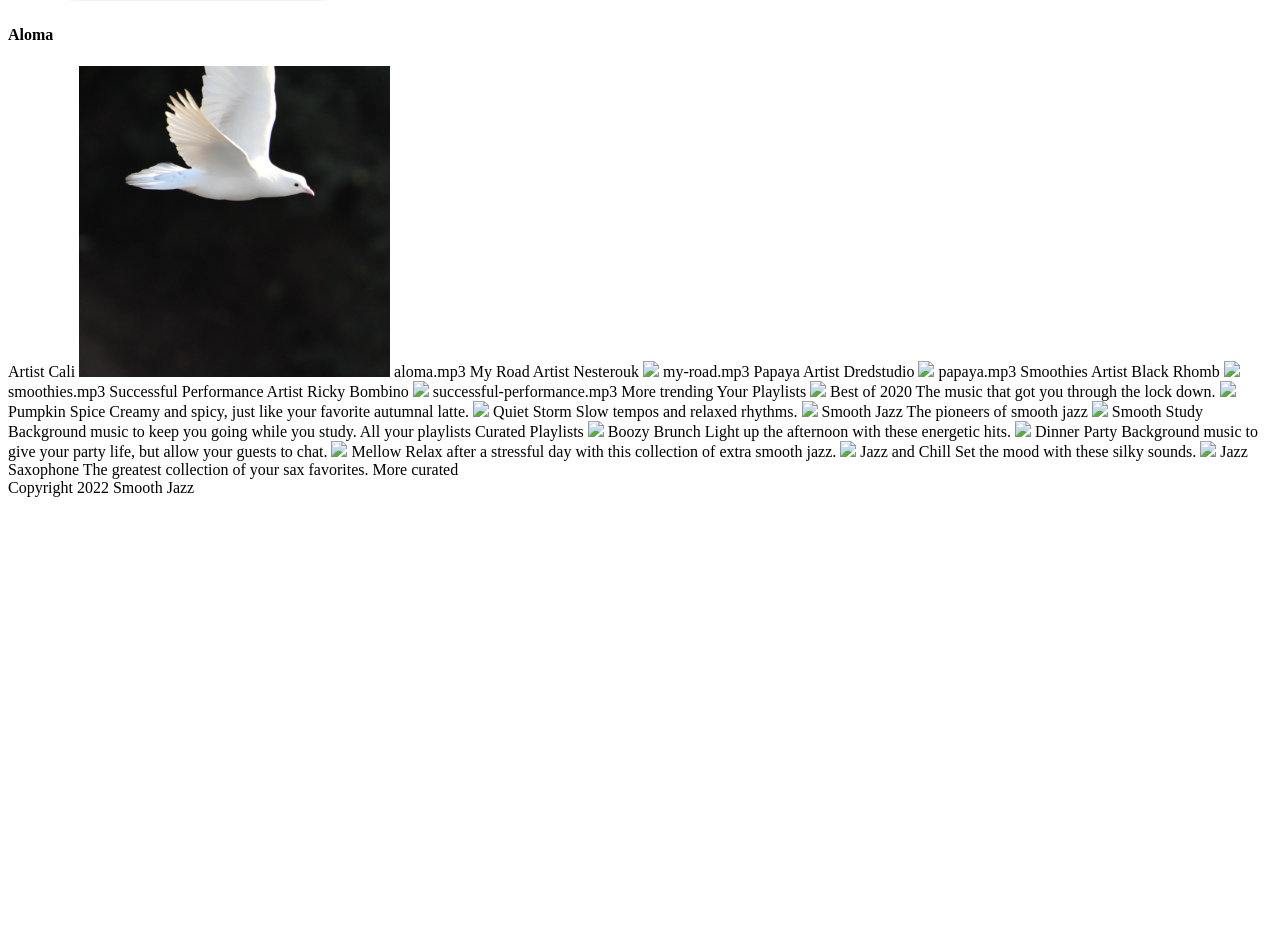
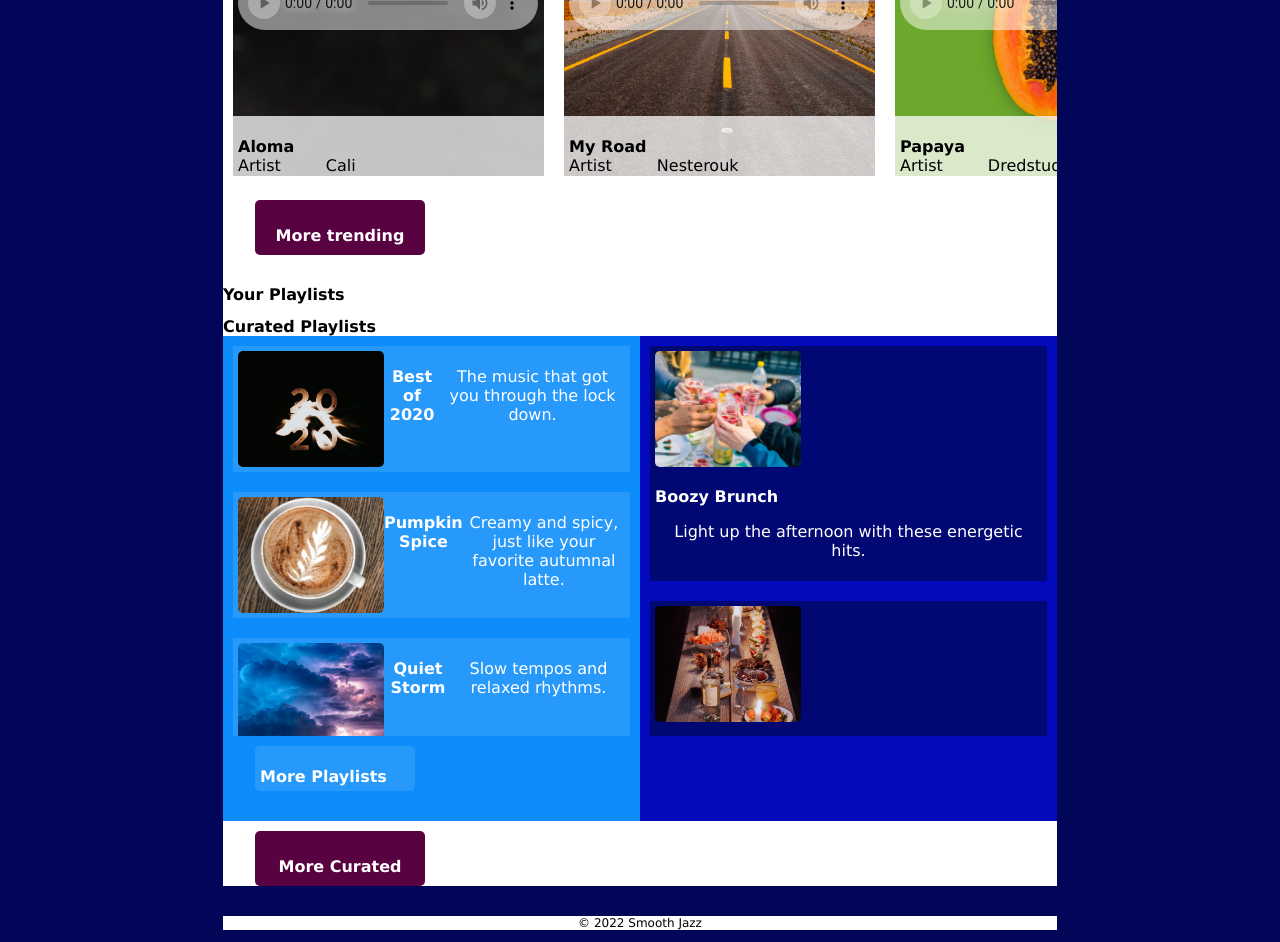
Before and after one commit to RobertsJeffrey/streamingmedia, a plain HTML site: page index.html in a window 1280 px wide. Shown: the part 295-1237 px from the top of the page. Before the commit the page ends 800 px from the top, so only its background shows below. Drawn offline with Linux system fonts and the light colour scheme.

Commit message:
Large CSS and HTML update
Corrected HTML layout and added CSS

```diff
--- a/index.html
+++ b/index.html
@@ -5,12 +5,11 @@
     <meta charset="UTF-8">
     <meta http-equiv="X-UA-Compatible" content="IE=edge">
     <meta name="viewport" content="width=device-width, initial-scale=1.0">
-    <link href="styles.css" rel="stylesheet">
+    <link href="style.css" rel="stylesheet">
     <title>MuzakMaker- Smooth Jazz</title>
 </head>
 
 <body>
-
     <header>
         <h1>Smooth Jazz</h1>
         <p>This station is dedicated to the soothing sounds of smooth jazz. This genre of commercially oriented
@@ -28,105 +27,154 @@
             <li><a href="user"><img src="images/duke-silver.png" alt="user profile picture"></a></li>
         </ul>
     </nav>
+    <main>
+        <section id="trending">
+            <h2>Trending Songs</h2>
+            <div class="scroll">
+                <section>
+                    <div>
+                        <h3>Aloma</h3>
+                        <dl>
+                            <dt>Artist</dt>
+                            <dd>Cali</dd>
+                        </dl>
+                    </div>
+                    <img src="images/aloma-cover.png" alt="Aloma cover">
+                    <audio controls src="audio/aloma.mp3">
+                    </audio>
+                </section>
+                <section>
+                    <div>
+                        <h3>My Road</h3>
+                        <dl>
+                            <dt>Artist</dt>
+                            <dd>Nesterouk</dd>
+                        </dl>
+                    </div>
+                    <img src="images/my-road-cover.png" alt="My Road cover">
+                    <audio controls src="audio/my-road.mp3">
+                    </audio>
+                </section>
+                <section>
+                    <div>
+                        <h3>Papaya</h3>
+                        <dl>
+                            <dt>Artist</dt>
+                            <dd>Dredstudio</dd>
+                        </dl>
+                    </div>
+                    <img src="images/papaya-cover.png" alt="papaya cover">
+                    <audio controls src="audio/papaya.mp3">
 
+                    </audio>
+                </section>
+                <section>
+                    <div>
+                        <h3>Smoothies</h3>
+                        <dl>
+                            <dt>Artist</dt>
+                            <dd>Black Rhomb</dd>
+                        </dl>
+                    </div>
+                    <img src="images/smoothies-cover.png" alt="Smoothies cover">
+                    <audio controls src="audio/smoothies.mp3">
+
+                    </audio>
+                </section>
+                <section>
+                    <div>
+                        <h3>Successful Performance</h3>
+                        <dl>
+                            <dt>Artist</dt>
+                            <dd>Ricky Bombino</dd>
+                        </dl>
+                    </div>
+                    <img src="images/successful-performance-cover.png" alt="successful-performance.mp3">
+                    <audio controls src="audio/successful-performance.mp3"></audio>
+                </section>
+            </div>
+            <section class="more">
+                <h3>More trending</h3>
+            </section>
+        </section>
+        <h2>Your Playlists</h2>
+        <h2>Curated Playlists</h2>
+        <div class="vertcontainer">
+            <section id="playlists">
+                <div class="scroll">
+                    <section>
+                        <img src="images/best-of-2020-cover.png" alt="Best of 2020 cover">
+
+                        <h3>Best of 2020</h3>
+                        <p class="">The music that got you through the lock down.</p>
+
+                    </section>
+                    <section>
+                        <img src="images/pumpkin-spice-cover.png" alt="Pumpkin Spice Cover">
+                        <h3>Pumpkin Spice</h3>
+                        <p>Creamy and spicy, just like your favorite autumnal latte.
+                        </p>
+                    </section>
+                    <section>
+                        <img src="images/quiet-storm-cover.png" alt="Quiet Storm Cover">
+                        <h3>Quiet Storm</h3>
+                        <p>Slow tempos and relaxed rhythms. </p>
+                    </section>
+                    <section>
+                        <img src="images/smooth-jazz-cover.png" alt="Smooth Jazz Cover">
+                        <h3>Smooth Jazz</h3>
+                        <p></p>
+                    </section>
+                    <section>
+                        <img src="images/smooth-study-cover.png" alt="Smooth Study Cover">
+                        <h3>Smooth Study</h3>
+                        <p>Background music to keep you going while you study.</p>
+                    </section>
+                </div>
+                <section class="more">
+                    <h3>More Playlists</h3>
+                </section>
+            </section>
+
+            <section id="curated">
+
+                <div class="scroll">
+                    <section>
+                        <img src="images/boozy-brunch-cover.png" alt="Boozy Brunch cover">
+                        <h3>Boozy Brunch</h3>
+                        <p>Light up the afternoon with these energetic hits.</p>
+                    </section>
+                    <section>
+                        <img src="images/dinner-party-cover.png" alt="Dinner Party Cover">
+                        <h3>Dinner Part</h3>
+                        <p>Background music to give your party life, but allow your guests to chat.</p>
+                    </section>
+                    <section>
+                        <img src="images/mellow-cover.png" alt="Mellow Cover">
+                        <h3>Mellow</h3>
+                        <p>Relax after a stressful day with this collection of extra smooth jazz.</p>
+                    </section>
+                    <section>
+                        <img src="images/jazz-chill-cover.png" alt="Jazz and Chill Cover">
+                        <h3>Jazz and Chill</h3>
+                        <p>Set the mood with these silky sounds.</p>
+                    </section>
+                    <section>
+                        <img src="images/smooth-saxophone-cover.png" alt="Smooth Saxophone Cover">
+                        <h3>Jazz Saxophone</h3>
+                        <p>The greatest collection of your sax favorites.</p>
+                    </section>
+                </div>
+        </div>
+        <section class="more">
+            <h3>More Curated</h3>
+        </section>
+        </section>
     </main>
 
-
-
-    <h3>Trending Songs</h3>
-
-    <figure>
-        <figcaption>Artist Cali</figcaption>
-        <audio controls src="audio/aloma-cover.mp3">
-
-        </audio>
-    </figure>
-
-
-
-
-    <h4>Aloma</h4>
-    Artist Cali
-    <img src="images/aloma-cover.png">
-    aloma.mp3
-
-    My Road
-    Artist Nesterouk
-    <img src="my-road-cover.png">
-    my-road.mp3
-
-    Papaya
-    Artist Dredstudio
-    <img src="papaya-cover.png">
-    papaya.mp3
-
-    Smoothies
-    Artist Black Rhomb
-    <img src="smoothies-cover.png">
-    smoothies.mp3
-
-    Successful Performance
-    Artist Ricky Bombino
-    <img src="successful-performance-cover.png">
-    successful-performance.mp3
-
-    More trending
-    Your Playlists
-    <img src="best-of-2020-cover.png">
-    Best of 2020
-    The music that got you through the lock down.
-
-
-    <img src="pumpkin-spice-cover.png">
-    Pumpkin Spice
-    Creamy and spicy, just like your favorite autumnal latte.
-
-
-    <img src="quiet-storm-cover.png">
-    Quiet Storm
-    Slow tempos and relaxed rhythms.
-
-
-    <img src="smooth-jazz-cover.png">
-    Smooth Jazz
-    The pioneers of smooth jazz
-
-
-    <img src="smooth-study-cover.png">
-    Smooth Study
-    Background music to keep you going while you study.
-
-
-    All your playlists
-    Curated Playlists
-    <img src="boozy-brunch-cover.png">
-    Boozy Brunch
-    Light up the afternoon with these energetic hits.
-
-    <img src="dinner-party-cover.png">
-    Dinner Party
-    Background music to give your party life, but allow your guests to chat.
-
-    <img src="mellow-cover.png">
-    Mellow
-    Relax after a stressful day with this collection of extra smooth jazz.
-
-    <img src="jazz-chill-cover.png">
-    Jazz and Chill
-    Set the mood with these silky sounds.
-
-    <img src="smooth-saxophone-cover.png">
-    Jazz Saxophone
-    The greatest collection of your sax favorites.
-
-    More curated
-
-    </main>
     <footer>
-
-        Copyright 2022 Smooth Jazz
+        <p>&copy; 2022 Smooth Jazz</p>
     </footer>
-
 
 </body>
 
--- /dev/null
+++ b/style.css
@@ -0,0 +1,227 @@
+html {
+    font-family: Verdana, Geneva, Tahoma, sans-serif;
+
+    background-color: #020659;
+}
+
+body {
+    width: 375px;
+}
+
+
+@media Screen and (min-width: 835px) {
+    body {
+        width: 834px;
+        margin: auto;
+    }
+
+    #playlists .scroll,
+    #curated .scroll {
+        display: grid;
+        grid-template-columns: 1fr;
+        overflow-x: hidden;
+        overflow-y: auto;
+        max-height: 400px;
+    }
+
+    .vertcontainer {
+        display: grid;
+        grid-template-columns: 1fr 1fr;/
+    }
+
+    nav {
+        color: white;
+        z-index: 2;
+        position: absolute;
+    }
+
+    ul {
+        min-height: auto;
+        overflow: visible;
+    }
+
+}
+
+#playlists {
+    background-color: #0d8dfb;
+
+}
+
+#playlists section {
+    background-color: #2699fb;
+    padding: 5px;
+    color: white;
+    display: flex;
+}
+
+#playlists h3,
+p {
+    text-align: center;
+}
+
+
+#curated {
+    background-color: #030ABC;
+}
+
+#curated section {
+    background-color: #020873;
+    color: white;
+    padding: 5px;
+}
+
+header {
+    color: #ffffff;
+}
+
+h1 {
+    font-size: 1.25em;
+}
+
+h2,
+h3 {
+    font-size: 1em;
+    margin-bottom: 0;
+}
+
+p,
+dl,
+dd {
+    font-size: 1em;
+}
+
+footer {
+    background: #ffffff;
+}
+
+footer p {
+    font-size: .75em;
+}
+
+ul {
+    max-height: 0;
+    overflow: hidden;
+}
+
+input:checked~ul {
+    max-height: 500px;
+}
+
+input {
+    display: none;
+}
+
+nav h2 {
+    visibility: hidden;
+}
+
+main {
+    background-color: #ffffff;
+    padding-top: 10px;
+}
+
+.scroll {
+    display: grid;
+    grid-template-columns: repeat(5, 1fr);
+    overflow-y: hidden;
+    overflow-x: auto;
+}
+
+.scroll section {
+    margin: 10px;
+    position: relative;
+
+}
+
+.scroll div {
+    position: absolute;
+    top: 251px;
+    background-color: rgba(255, 255, 255, .75);
+    padding: 5px;
+    height: 50px;
+    width: 350px;
+}
+
+dl {
+    display: flex;
+    margin-top: 0;
+}
+
+dt {
+    padding-right: 5px;
+
+}
+
+audio {
+    position: absolute;
+    bottom: 150px;
+    left: 5px;
+}
+
+.more {
+    text-decoration: none;
+    background-color: #590242;
+    color: #ffffff;
+    border-radius: 5px;
+    padding: 10px;
+    width: 150px;
+    display: block;
+    text-align: center;
+    margin: 10px 0 30px 32px;
+}
+
+.more:hover {
+    background-color: #020659;
+}
+
+audio::-webkit-media-controls-mute-button {
+    background-color: #ffffff;
+    border-radius: 50%;
+}
+
+audio::-webkit-media-controls-play-button {
+    background-color: #ffffff;
+    border-radius: 50%;
+}
+
+audio::-webkit-media-controls-enclosure {
+    background-color: rgba(255, 255, 255, .5);
+}
+
+#trending ::-webkit-scrollbar {
+    width: 15px;
+}
+
+#trending ::-webkit-scrollbar-track {
+    box-shadow: inset 0 0 15px #590242;
+}
+
+#trending ::-webkit-scrollbar-thumb {
+    background: #590242;
+    border-radius: 5px;
+}
+
+#trending ::-webkit-scrollbar-thumb:hover {
+    background: #020659;
+}
+
+#playlists ::-webkit-scrollbar,
+#curated ::-webkit-scrollbar {
+    width: 15px;
+}
+
+#playlists ::-webkit-scrollbar-track,
+#curated ::-webkit-scrollbar-track {
+    box-shadow: inset 0 0 15px #020659;
+}
+
+#playlists ::-webkit-scrollbar-thumb,
+#curated ::-webkit-scrollbar-thumb {
+    background: #020659;
+    border-radius: 5px;
+}
+
+#playlists ::-webkit-scrollbar-thumb:hover,
+#curated ::-webkit-scrollbar-thumb:hover {
+    background: #ffffff;
+}
```
